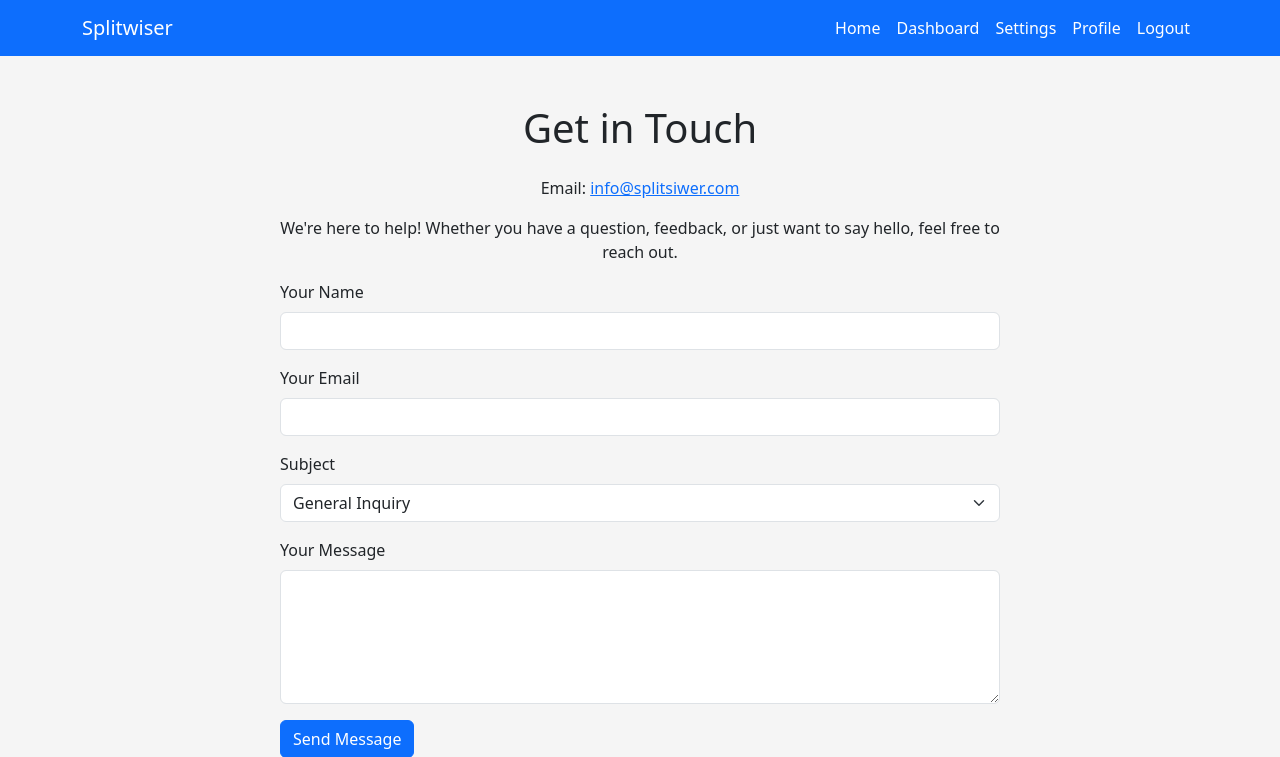
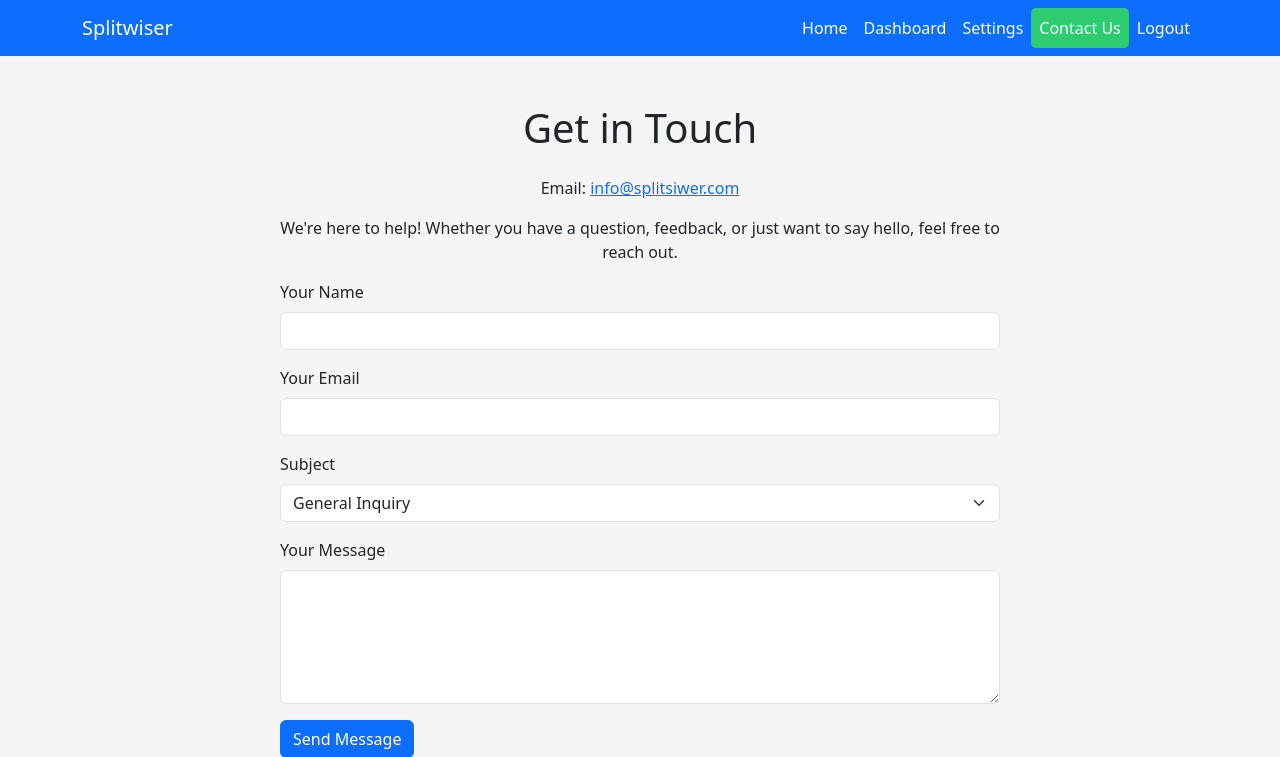
Before and after one commit to yair51/splitwiser, a Flask app: page /contact in a window 1280 px wide. Shown: the top 757 px of the page. Run offline with Flask 3, Linux system fonts and the light colour scheme; the visitor is signed in with stand-in values (Sample User, id 1).

Commit message:
added contact us to navbar

```diff
--- a/app/templates/base.html
+++ b/app/templates/base.html
@@ -82,7 +82,8 @@
                                href="{{ url_for('views.update_settings') }}">Settings</a>
                         </li>
                         <li class="nav-item">
-                            <a class="nav-link" href="{{ url_for('views.profile') }}">Profile</a>
+                            <a class="nav-link {% if request.endpoint == 'views.contact' %}active{% endif %}"
+                               href="{{ url_for('views.contact') }}">Contact Us</a>
                         </li>
                         <li class="nav-item">
                             <a class="nav-link {% if 'auth.logout' in request.endpoint %}active{% endif %}"
```
